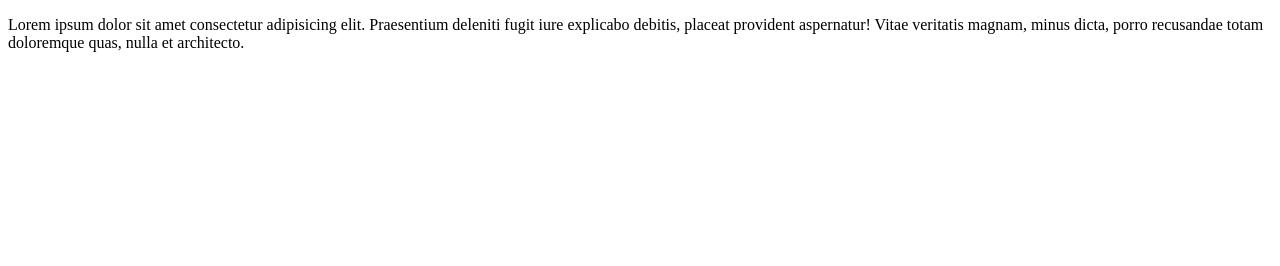
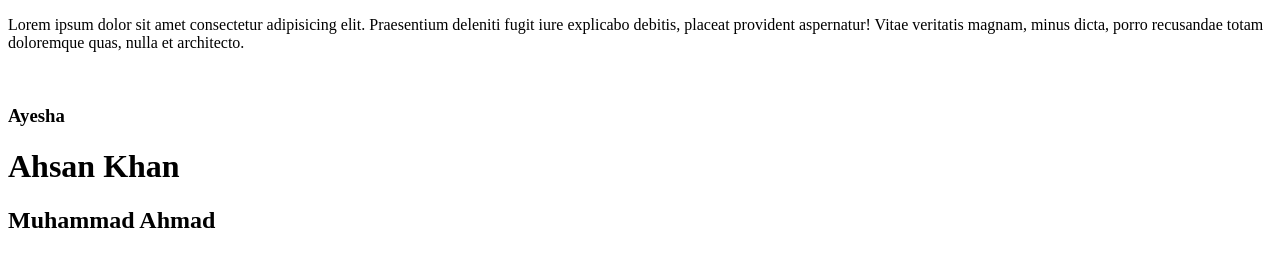
Before and after one commit to mahmad786-cloud/Ahsanclass, a plain HTML site: page index.html in a window 1280 px wide. Drawn offline with Linux system fonts and the light colour scheme.

Commit message:
Ahsan like Ayesha

```diff
--- a/index.html
+++ b/index.html
@@ -7,5 +7,10 @@
 </head>
 <body>
     <p>Lorem ipsum dolor sit amet consectetur adipisicing elit. Praesentium deleniti fugit iure explicabo debitis, placeat provident aspernatur! Vitae veritatis magnam, minus dicta, porro recusandae totam doloremque quas, nulla et architecto.</p>
+    <br>
+    <h3> Ayesha </h3>
+    <h1>Ahsan Khan</h1>
+
+    <h2>Muhammad Ahmad</h2>
 </body>
 </html>
```
